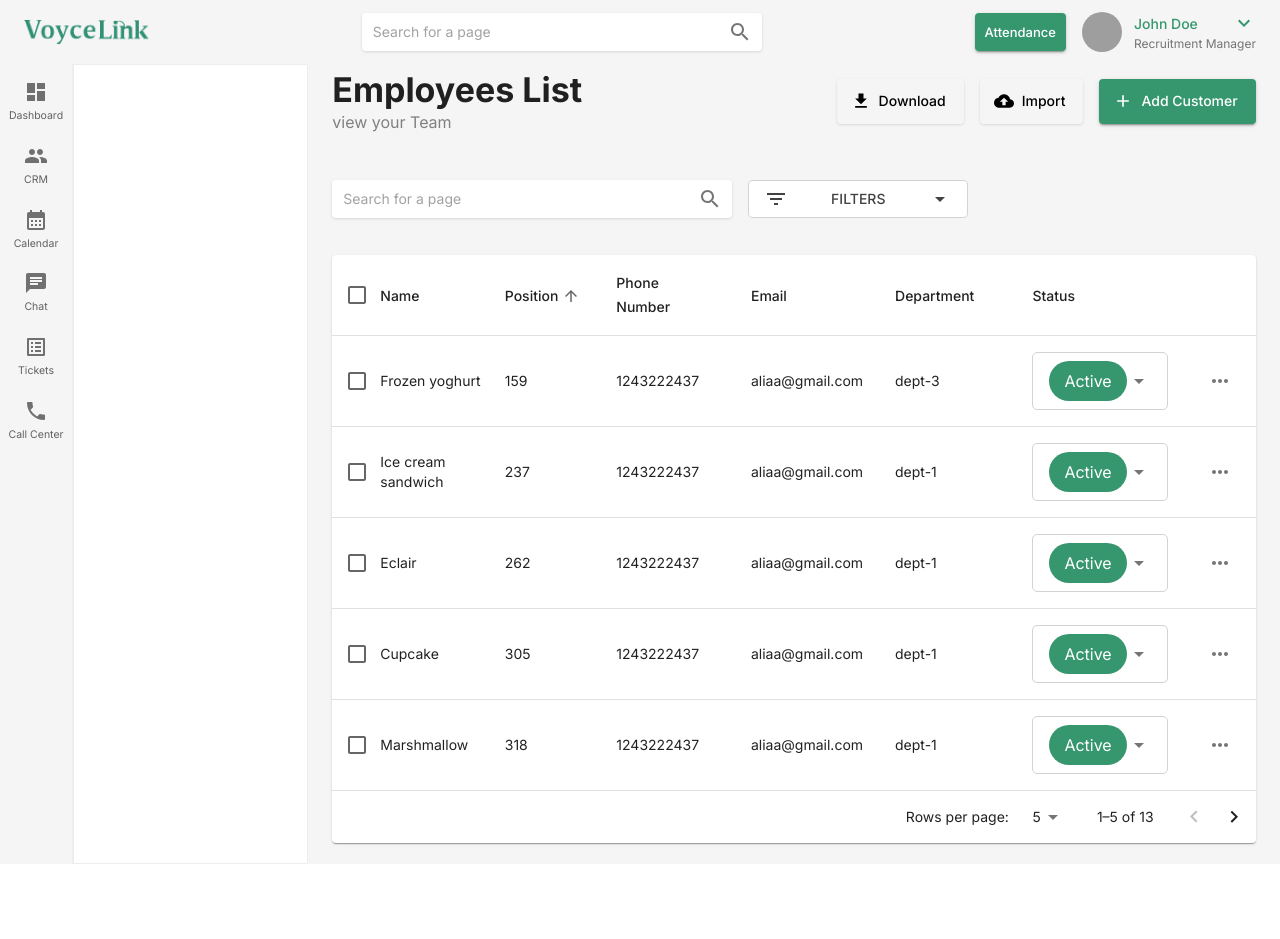
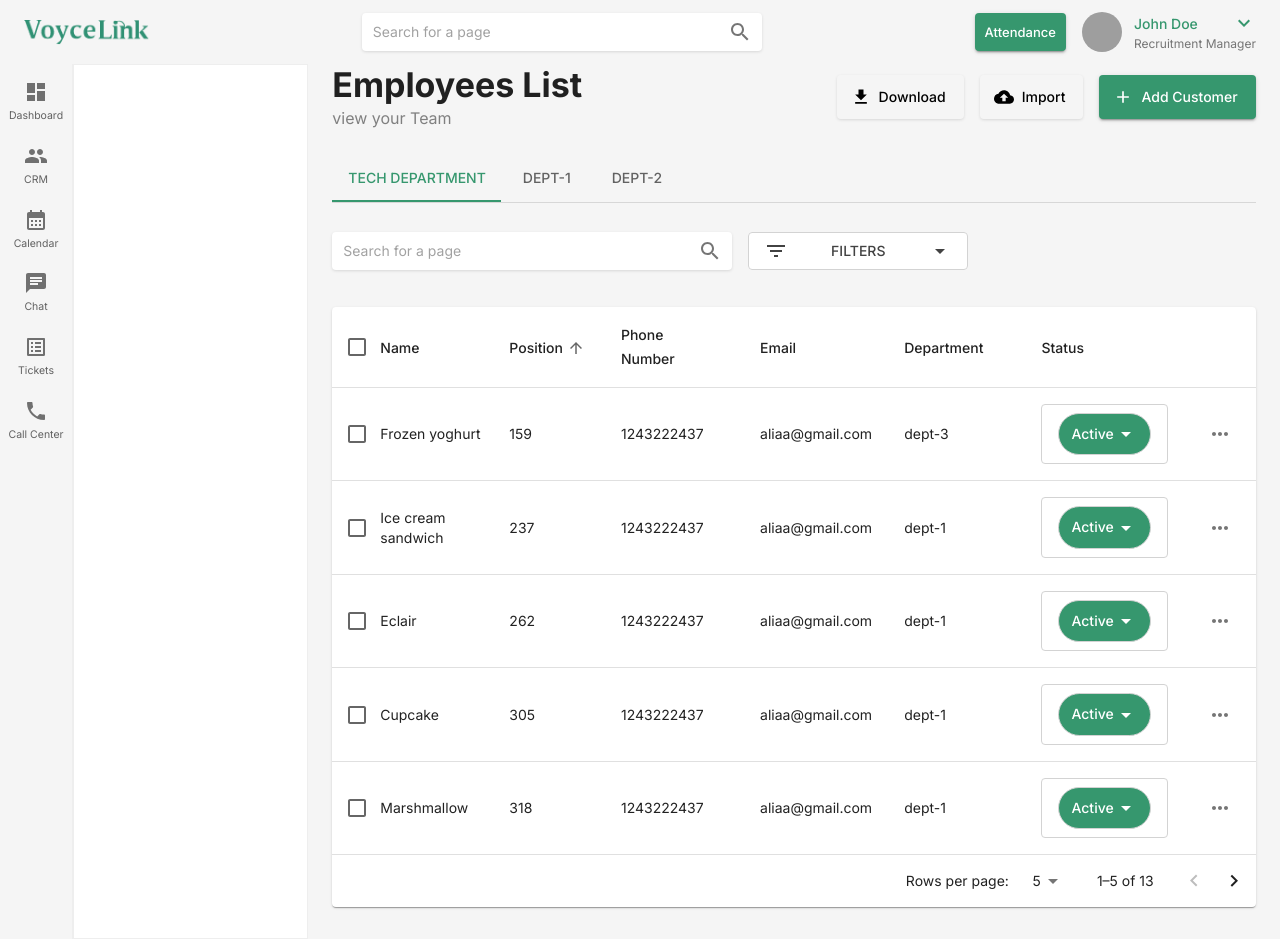
Before and after one commit to Saadgabersaad/VoyceeLink-CallCenter, a Next.js app: page /hhrr/departments in a window 1280 px wide. Before the commit the page ends 864 px from the top, so only its background shows below. Built offline with nearby package versions, Linux system fonts and the light colour scheme; grey boxes are pictures that could not be loaded.

Commit message:
Department Tabs

```diff
--- /dev/null
+++ b/src/modules/hhrr/departments/components/DepartmentTabs.tsx
@@ -0,0 +1,63 @@
+import * as React from 'react';
+import Tabs from '@mui/material/Tabs';
+import Tab from '@mui/material/Tab';
+import Box from '@mui/material/Box';
+import Table from "modules/hhrr/departments/components/Table";
+
+interface TabPanelProps {
+    children?: React.ReactNode;
+    index: number;
+    value: number;
+}
+
+function CustomTabPanel(props: TabPanelProps) {
+    const { children, value, index, ...other } = props;
+
+    return (
+        <div
+            role="tabpanel"
+            hidden={value !== index}
+            id={`simple-tabpanel-${index}`}
+            aria-labelledby={`simple-tab-${index}`}
+            {...other}
+        >
+            {value === index && <Box sx={{ py: 2 }}>{children}</Box>}
+        </div>
+    );
+}
+
+function a11yProps(index: number) {
+    return {
+        id: `simple-tab-${index}`,
+        'aria-controls': `simple-tabpanel-${index}`,
+    };
+}
+
+export default function BasicTabs() {
+    const [value, setValue] = React.useState(0);
+
+    const handleChange = (event: React.SyntheticEvent, newValue: number) => {
+        setValue(newValue);
+    };
+
+    return (
+        <Box sx={{ width: '100%' }}>
+            <Box sx={{ borderBottom: 1, borderColor: 'divider' ,width:'95%',margin:'auto' }}>
+                <Tabs value={value} onChange={handleChange} aria-label="basic tabs example">
+                    <Tab label="Tech department" {...a11yProps(0)} />
+                    <Tab label="dept-1" {...a11yProps(1)} />
+                    <Tab label="dept-2" {...a11yProps(2)} />
+                </Tabs>
+            </Box>
+            <CustomTabPanel value={value} index={0}>
+                    <Table/>
+            </CustomTabPanel>
+            <CustomTabPanel value={value} index={1}>
+                Item Two
+            </CustomTabPanel>
+            <CustomTabPanel value={value} index={2}>
+                Item Three
+            </CustomTabPanel>
+        </Box>
+    );
+}
--- a/src/modules/hhrr/departments/components/PositionMenu.tsx
+++ b/src/modules/hhrr/departments/components/PositionMenu.tsx
@@ -1,12 +1,129 @@
-import * as React from 'react';
-import List from '@mui/material/List';
-import ListItemButton from '@mui/material/ListItemButton';
-import ListItemText from '@mui/material/ListItemText';
-import MenuItem from '@mui/material/MenuItem';
-import Menu from '@mui/material/Menu';
+// import * as React from 'react';
+// import List from '@mui/material/List';
+// import ListItemButton from '@mui/material/ListItemButton';
+// import ListItemText from '@mui/material/ListItemText';
+// import MenuItem from '@mui/material/MenuItem';
+// import Menu from '@mui/material/Menu';
+// import ArrowDropDownIcon from '@mui/icons-material/ArrowDropDown';
+// import { Flex } from 'modules/core/components/flex';
+// import {MenuList} from "@mui/material";
+//
+// const statusOptions = [
+//     { label: 'Active', backgroundColor: '#36976E', color: '#ffffff' },
+//     { label: 'Inactive', backgroundColor: '#777575', color: '#ffffff' },
+//     { label: 'Pending', backgroundColor: '#FF9500', color: '#ffffff' },
+// ];
+//
+// interface SimpleListMenuProps {
+//     status?: string;
+// }
+//
+// export default function SimpleListMenu({ status }: SimpleListMenuProps) {
+//     // Options to display
+//     const options = status ? statusOptions : [];
+//
+//     const [anchorEl, setAnchorEl] = React.useState<null | HTMLElement>(null);
+//     const [selectedIndex, setSelectedIndex] = React.useState(0); // Default to the first option
+//     const open = Boolean(anchorEl);
+//
+//     const handleClickListItem = (event: React.MouseEvent<HTMLElement>) => {
+//         setAnchorEl(event.currentTarget);
+//     };
+//
+//     const handleMenuItemClick = (event: React.MouseEvent<HTMLElement>, index: number) => {
+//         setSelectedIndex(index);
+//         setAnchorEl(null);
+//     };
+//
+//     const handleClose = () => {
+//         setAnchorEl(null);
+//     };
+//
+//     // Dynamic button styles
+//     const selectedOption = options[selectedIndex];
+//     const buttonStyles = {
+//         backgroundColor: selectedOption?.backgroundColor ,
+//         color: selectedOption?.color ,
+//         width: 'fit-content',
+//         paddingX: '15px',
+//         paddingY: '4px',
+//         borderRadius: '100px',
+//     };
+//
+//     return (
+//         <div>
+//             <List
+//                 component="nav"
+//                 aria-label="Dropdown menu"
+//                 sx={{
+//                     bgcolor: 'background.paper',
+//                     width: 'fit-content',
+//                     border: '1px solid lightGray',
+//                     p: 1,
+//                     borderRadius: '5px',
+//                     px:2
+//
+//                 }}
+//                 onClick={handleClickListItem}
+//
+//             >
+//              <Flex justifyContent="space-between" alignItems="center">
+//                  <ListItemButton
+//                  id="lock-button"
+//                  aria-haspopup="listbox"
+//                  aria-controls="lock-menu"
+//                  aria-label="Dropdown menu"
+//                  aria-expanded={open ? 'true' : undefined}
+//                  sx={buttonStyles}
+//              >
+//                  <ListItemText primary={selectedOption?.label } />
+//              </ListItemButton>
+//                  <ArrowDropDownIcon color="action" />
+//              </Flex>
+//             </List>
+//             <Menu
+//                 id="lock-menu"
+//                 anchorEl={anchorEl}
+//                 open={open}
+//                 onClose={handleClose}
+//                 MenuListProps={{
+//                     'aria-labelledby': 'lock-button',
+//                     role: 'menu',
+//                 }}
+//             >
+//                     <MenuList sx={{
+//                         border:'solid 1px green'
+//                     }}>
+//                 {options.map((option, index) => (
+//                     <MenuItem
+//                         key={option.label}
+//                         selected={index === selectedIndex}
+//                         onClick={(event) => handleMenuItemClick(event, index)}
+//                         sx={{
+//                             backgroundColor: option.backgroundColor ,
+//                             color: option.color ,
+//                             marginX:"20px",
+//                             marginY:"5px",
+//                             borderRadius:'100px'
+//                         }}
+//                     >
+//                         {option.label}
+//                     </MenuItem>
+//                 ))}
+//                     </MenuList>
+//             </Menu>
+//         </div>
+//     );
+// }
+
+import React, { useState, useRef } from 'react';
+import {Button, ButtonGroup, ClickAwayListener, Grow, Paper, Popper, MenuItem, MenuList,} from '@mui/material';
 import ArrowDropDownIcon from '@mui/icons-material/ArrowDropDown';
-import { Flex } from 'modules/core/components/flex';
-import {MenuList} from "@mui/material";
+
+
+interface SimpleListMenuProps {
+    status?: boolean;
+}
 
 const statusOptions = [
     { label: 'Active', backgroundColor: '#36976E', color: '#ffffff' },
@@ -14,103 +131,101 @@ const statusOptions = [
     { label: 'Pending', backgroundColor: '#FF9500', color: '#ffffff' },
 ];
 
-interface SimpleListMenuProps {
-    status?: string;
+export default function SimpleListMenu({ status }: SimpleListMenuProps) {
+    const options = status ? statusOptions : [];
+    const [open, setOpen] = useState(false);
+    const [selectedIndex, setSelectedIndex] = useState(0);
+    const anchorRef = useRef<HTMLDivElement>(null);
+
+    const handleToggle = () => setOpen((prev) => !prev);
+
+    const handleClose = (event: Event) => {
+        if (anchorRef.current?.contains(event.target as HTMLElement)) {
+            return;
         }
-
-export default function SimpleListMenu({ status }: SimpleListMenuProps) {
-    // Options to display
-    const options = status ? statusOptions : [];
-
-    const [anchorEl, setAnchorEl] = React.useState<null | HTMLElement>(null);
-    const [selectedIndex, setSelectedIndex] = React.useState(0); // Default to the first option
-    const open = Boolean(anchorEl);
-
-    const handleClickListItem = (event: React.MouseEvent<HTMLElement>) => {
-        setAnchorEl(event.currentTarget);
+        setOpen(false);
     };
 
-    const handleMenuItemClick = (event: React.MouseEvent<HTMLElement>, index: number) => {
+    const handleMenuItemClick = (index: number) => {
         setSelectedIndex(index);
-        setAnchorEl(null);
+        setOpen(false);
+        console.info(`You clicked ${options[index].label}`);
     };
 
-    const handleClose = () => {
-        setAnchorEl(null);
-    };
-
-    // Dynamic button styles
     const selectedOption = options[selectedIndex];
-    const buttonStyles = {
-        backgroundColor: selectedOption?.backgroundColor ,
-        color: selectedOption?.color ,
-        width: 'fit-content',
-        paddingX: '15px',
-        paddingY: '4px',
-        borderRadius: '100px',
-    };
 
     return (
-        <div>
-            <List
-                component="nav"
-                aria-label="Dropdown menu"
+        <>
+            <ButtonGroup ref={anchorRef}
             sx={{
-                    bgcolor: 'background.paper',
-                    width: 'fit-content',
+                px:2,
+                py:1,
+                border:'solid 1px lightgray'
+            }}
+            >
+                <Button
+                    sx={{
+                        display: 'flex',
+                        justifyContent: 'space-between',
+                        alignItems: 'center',
+                        color: selectedOption?.color || 'black',
+                        bgcolor: selectedOption?.backgroundColor || 'white',
                         border: '1px solid lightGray',
-                    p: 1,
-                    borderRadius: '5px',
-                    px:2
+                        textTransform: 'none',
+                        padding: '8px 12px',
+                        borderRadius: '100px',
+                    }}
+                    onClick={handleToggle}
+                >
+                    {selectedOption?.label || 'Select Status'}
+                    <ArrowDropDownIcon />
+                </Button>
+            </ButtonGroup>
 
+            <Popper
+                open={open}
+                anchorEl={anchorRef.current}
+                role={undefined}
+                transition
+                disablePortal
+                sx={{ zIndex: 1 }}
+            >
+                {({ TransitionProps, placement }) => (
+                    <Grow
+                        {...TransitionProps}
+                        style={{
+                            transformOrigin: placement === 'bottom' ? 'center top' : 'center bottom',
                         }}
-                onClick={handleClickListItem}
-
                     >
-             <Flex justifyContent="space-between" alignItems="center">
-                 <ListItemButton
-                 id="lock-button"
-                 aria-haspopup="listbox"
-                 aria-controls="lock-menu"
-                 aria-label="Dropdown menu"
-                 aria-expanded={open ? 'true' : undefined}
-                 sx={buttonStyles}
-             >
-                 <ListItemText primary={selectedOption?.label } />
-             </ListItemButton>
-                 <ArrowDropDownIcon color="action" />
-             </Flex>
-            </List>
-            <Menu
-                id="lock-menu"
-                anchorEl={anchorEl}
-                open={open}
-                onClose={handleClose}
-                MenuListProps={{
-                    'aria-labelledby': 'lock-button',
-                    role: 'listbox',
-                }}
-
-            >
-                    <MenuList>
+                        <Paper>
+                            <ClickAwayListener onClickAway={handleClose}>
+                                <MenuList autoFocusItem sx={{
+                                    border:'solid 1px #36976E',
+                                    borderRadius:'5px',
+                                    py:2,
+                                    px:5,
+                                }}>
                                     {options.map((option, index) => (
                                         <MenuItem
                                             key={option.label}
                                             selected={index === selectedIndex}
-                        onClick={(event) => handleMenuItemClick(event, index)}
+                                            onClick={() => handleMenuItemClick(index)}
                                             sx={{
-                            backgroundColor: option.backgroundColor ,
-                            color: option.color ,
-                            marginX:"20px",
-                            marginY:"5px",
-                            borderRadius:'100px'
+                                                borderRadius: '50px',
+                                                my: '5px',
+                                                backgroundColor: option.backgroundColor,
+                                                color: option.color,
                                             }}
                                         >
                                             {option.label}
                                         </MenuItem>
                                     ))}
                                 </MenuList>
-            </Menu>
-        </div>
+                            </ClickAwayListener>
+                        </Paper>
+                    </Grow>
+                )}
+            </Popper>
+        </>
     );
 }
--- a/src/modules/hhrr/departments/layouts/Employees.tsx
+++ b/src/modules/hhrr/departments/layouts/Employees.tsx
@@ -3,12 +3,12 @@ import React from 'react'
 import Table from "../components/Table";
 import HrNavigation from "modules/hhrr/departments/components/HrNavigation";
 import {Box} from "@mui/material";
-
+import CustomTabPanel from "../components/DepartmentTabs"
 export const Employees = () => {
     return (
-        <Box component='div' sx={{bgcolor:'grey.100',p:0,display:'flex',flexDirection:'column',gap:'24px',height:"100vh"}}>
+        <Box component='div' sx={{bgcolor:'grey.100',p:0,display:'flex',flexDirection:'column',gap:'24px',}}>
             <HrNavigation/>
-            <Table/>
+            <CustomTabPanel/>
         </Box>
     )
 }
```
Lines whose indentation alone changed are shown as unchanged.
